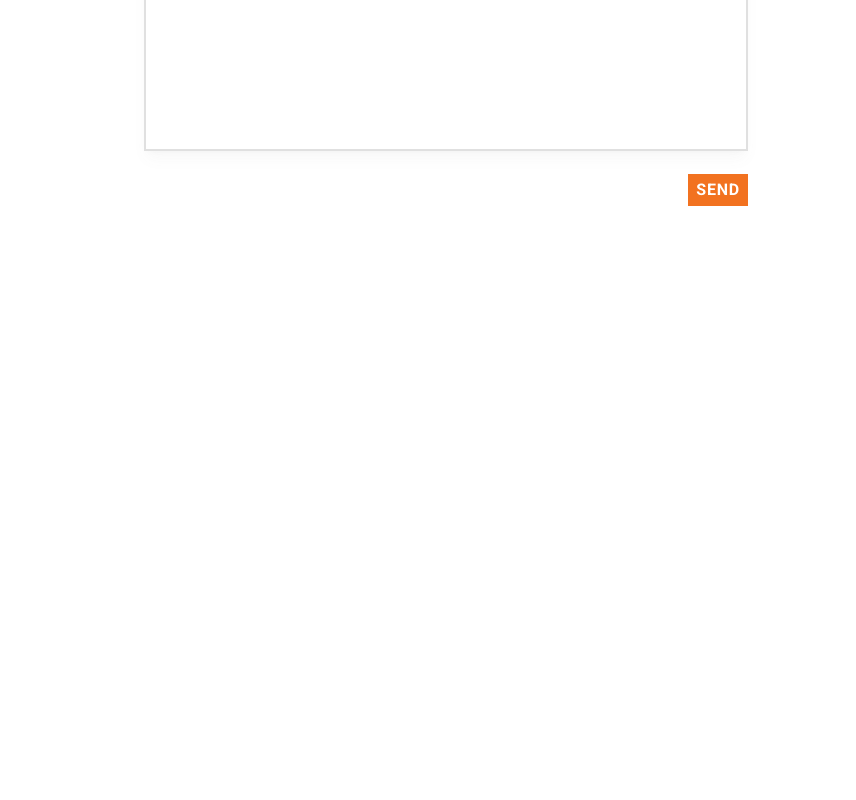
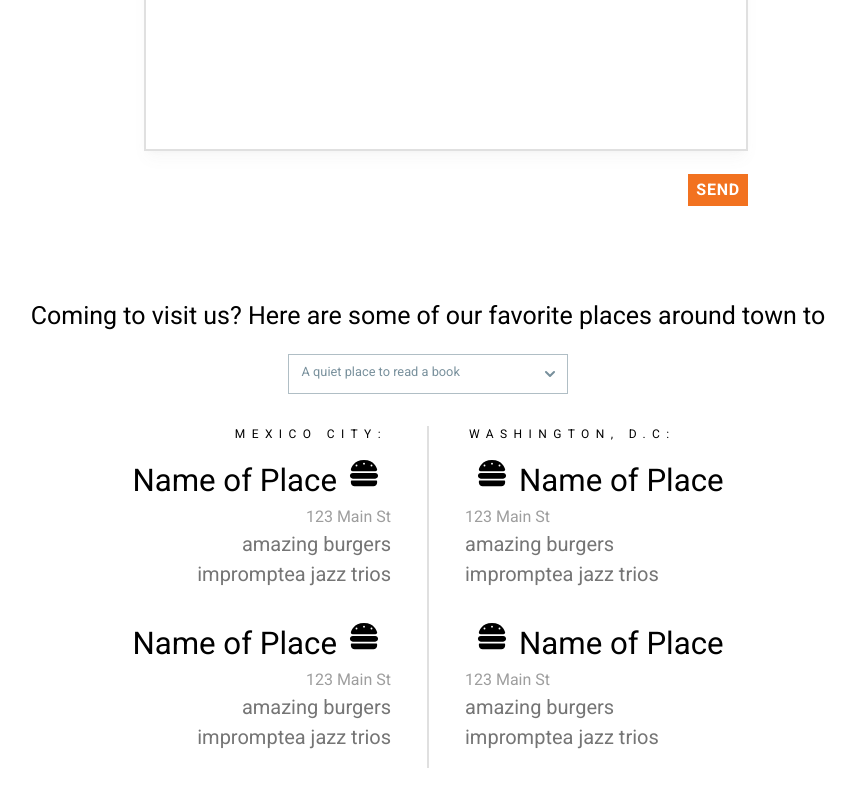
Before and after one commit to ChrisCedi/ingenia-landing, a Next.js app: page / in a window 1280 px wide. Shown: the part 1452-2252 px from the top of the page, without its empty margins (212-1068 px from the left). Before the commit the page ends 1730 px from the top, so only its background shows below. Built offline with nearby package versions, Linux system fonts and the light colour scheme.

Commit message:
coming to visit seciton

```diff
--- /dev/null
+++ b/src/app/atoms/PlaceCard.jsx
@@ -0,0 +1,40 @@
+import Image from "next/image";
+
+export const PlaceCard = ({
+  placeName,
+  street,
+  description1,
+  description2,
+  direction,
+}) => {
+  return (
+    <div className={`flex flex-col  items-${direction} px-4 py-4 w-full`}>
+      <div className={`flex `}>
+        {direction == "start" && (
+          <Image
+            src="/svg/place-restaurant.svg"
+            className="mx-3"
+            width={25}
+            height={25}
+            style={{ width: "30px", height: "30px" }}
+            alt="icon"
+          />
+        )}
+        <h6 className="text-xl md:text-3xl">{placeName}</h6>
+        {direction == "end" && (
+          <Image
+            src="/svg/place-restaurant.svg"
+            className="mx-3"
+            width={25}
+            height={25}
+            style={{ width: "30px", height: "30px" }}
+            alt="icon"
+          />
+        )}
+      </div>
+      <p className="text-gray-500">{street}</p>
+      <p className="text-xl text-gray-600">{description1}</p>
+      <p className="text-xl text-gray-600">{description2}</p>
+    </div>
+  );
+};
--- a/src/app/components/atoms/MaterialTailwindComponent.js
+++ b/src/app/components/atoms/MaterialTailwindComponent.js
@@ -5,6 +5,8 @@ import {
   Navbar,
   Input,
   Textarea,
+  Select,
+  Option,
 } from "@material-tailwind/react";
 
-export { Drawer, Button, Navbar, Input, Textarea };
+export { Drawer, Button, Navbar, Input, Textarea, Select, Option };
--- /dev/null
+++ b/src/app/molecules/ComingToVisit/ComingToVisit.jsx
@@ -0,0 +1,65 @@
+import { Select, Option } from "@/components/atoms/MaterialTailwindComponent";
+import { PlaceCard } from "@/app/atoms/PlaceCard";
+
+export const ComingToVisit = () => {
+  return (
+    <div className="flex items-center flex-col">
+      <div className="flex flex-col items-center  xl:flex-row">
+        <h4 className="text-lg pr-6 py-8 md:p-6  text-center sm:text-2xl px-6">
+          Coming to visit us? Here are some of our favorite places around town
+          to
+        </h4>
+        <div className="w-5/6 md:w-2/6 xl:w-1/6">
+          <Select
+            label="A quiet place to read a book"
+            className="rounded-none"
+            variant="outlined"
+          >
+            <Option>Option 1</Option>
+            <Option>Option 2</Option>
+            <Option>Option 3</Option>
+          </Select>
+        </div>
+      </div>
+      <div className="w-5/6 flex-col lg:w-3/5 my-8 flex md:flex-row justify-center">
+        <div>
+          <p className="px-5 text-xs text-start md:text-end tracking-[0.4rem]">
+            MEXICO CITY:
+          </p>
+          <PlaceCard
+            placeName="Name of Place"
+            street="123 Main St"
+            description1="amazing burgers"
+            description2="impromptea jazz trios"
+            direction="end"
+          />
+          <PlaceCard
+            placeName="Name of Place"
+            street="123 Main St"
+            description1="amazing burgers"
+            description2="impromptea jazz trios"
+            direction="end"
+          />
+        </div>
+        <div className="hidden lg:flex md:border border-solid border-gray-300 mx-5" />
+        <div>
+          <p className="px-5 text-xs tracking-[0.4rem]">WASHINGTON, D.C:</p>
+          <PlaceCard
+            placeName="Name of Place"
+            street="123 Main St"
+            description1="amazing burgers"
+            description2="impromptea jazz trios"
+            direction="start"
+          />
+          <PlaceCard
+            placeName="Name of Place"
+            street="123 Main St"
+            description1="amazing burgers"
+            description2="impromptea jazz trios"
+            direction="start"
+          />
+        </div>
+      </div>
+    </div>
+  );
+};
--- a/src/app/page.js
+++ b/src/app/page.js
@@ -1,11 +1,13 @@
 import { MainContactSection } from "./molecules/MainContactSection/MainContactSection";
 import { ContactUs } from "./molecules/ContactUs/ContactUs";
+import { ComingToVisit } from "./molecules/ComingToVisit/ComingToVisit";
 
 export default function Home() {
   return (
     <main>
       <MainContactSection />
       <ContactUs />
+      <ComingToVisit />
     </main>
   );
 }
```
